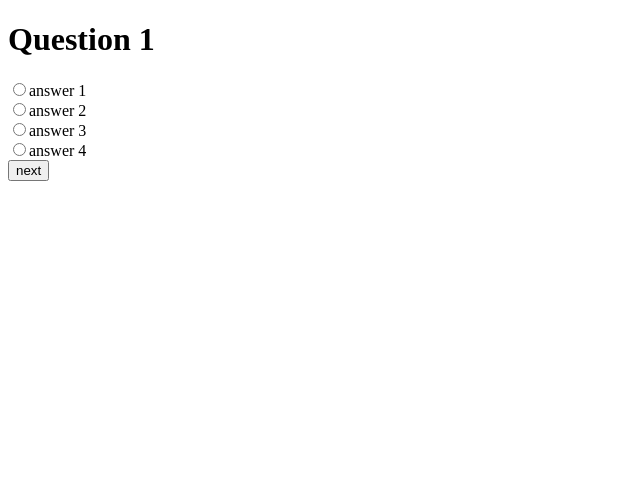
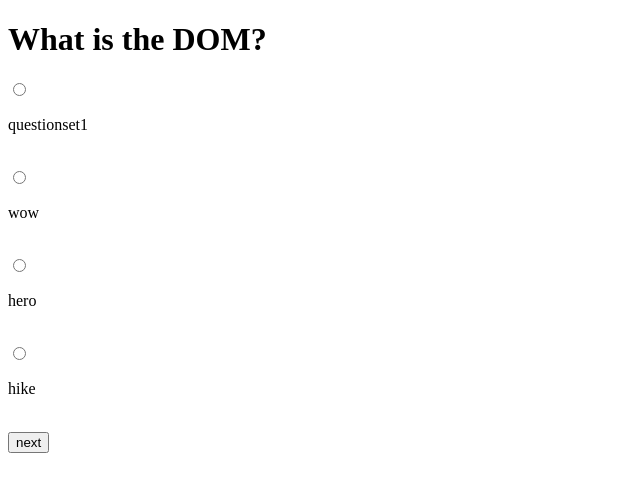
Before and after one commit to Xol3/Project1_JavaScript-Quiz-Game, a plain HTML site: page index.html in a window 1280 px wide. Both pictures are taken after a click on the button "next". Shown: the whole page, without its empty margins (0-640 px from the left). Drawn offline with nearby package versions, Linux system fonts and the light colour scheme.

Commit message:
solution baby

```diff
--- a/index.html
+++ b/index.html
@@ -5,11 +5,11 @@
 </head>
 <body>
   <form id="questionaire">
-  <h1>Question 1</h1>
-  <input type="radio" name="question" value="answer1">answer 1<br>
-  <input type="radio" name="question" value="answer2">answer 2<br>
-  <input type="radio" name="question" value="answer3">answer 3<br>
-  <input type="radio" name="question" value="answer4">answer 4<br>
+  <h1 id="mainquestion">Question 1</h1>
+  <input type="radio" name="question" value="answer1"><p id="one0">answer 1</p><br>
+  <input type="radio" name="question" value="answer2"><p id="one1">answer 2</p><br>
+  <input type="radio" name="question" value="answer3"><p id="one2">answer 3</p><br>
+  <input type="radio" name="question" value="answer4"><p id="one3">answer 4</p><br>
   <button id="btn"type="button"> next </button>
   </form>
   <script
--- a/jqueryDawg.js
+++ b/jqueryDawg.js
@@ -1,9 +1,49 @@
-  	let totalAnswers = [];
+  	let questions = ['What is the DOM?','What is Javascript?','What is a method?', 'What is an arrow function'];
+    let answerSet = [['questionset1','wow','hero','hike'],['questionset2','show','answer3','answer4'], ['questionset3','death','answer3','answer4'],['questionset4','silence','answer3','answer4']];
+
+    let correctAnswers = ['answer1','answer2','answer3','answer4'];
   	let arrayOfAnswer = [];
-  	$('#btn').on('click', function() {
+    let score = 0;
+    let i = 0;
+    let render = function (template, node) {
+      node.innerHTML = template;
+    };
+    //rendering question 1
+  	render(questions[0],document.querySelector('#mainquestion'));
+
+    for(let k = 0; k < answerSet[0].length; k++) {
+    render(answerSet[0][k],document.querySelector('#one' + k));
+    }
+
+      //button onClick
+  	  $('#btn').on('click', function() {
+
+
             answer =
               $('input[name=question]:checked',
                 '#questionaire').val();
+            arrayOfAnswer.push(answer);
+         render(questions[i],document.querySelector('#mainquestion'));
 
-            console.log(answer)
+      for(let j = 0; j < answerSet[i].length; j++) {
+        render(answerSet[i][j],document.querySelector('#one' + j));
+      }
+
+            console.log(arrayOfAnswer);
+
+              i++;
+              if(arrayOfAnswer.length === 4) {
+                for(let x= 0; x< 4; x++ ){
+                  if(correctAnswers[x]===arrayOfAnswer[x]){
+                    score++
+                  }
+                }
+
+              alert('nice bro you are a genious you got ' +score)
+              return;
+              }
         })
+
+	   // if(answer) {
+
+	   // }
```
Also changed, not shown: mysql.js (added, +16 -0 lines).
